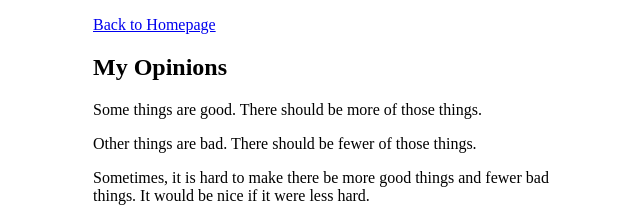
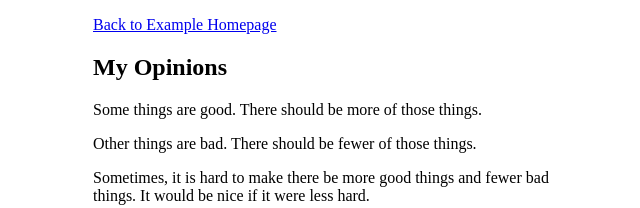
Before and after one commit to ilzolende/ilzolende.github.io, a Jekyll site: the page example-site/views.html, which Jekyll copies as it is, in a window 1280 px wide. Shown: the top 208 px of the page, without its empty margins (307-947 px from the left). Built offline with Jekyll 4.4.1, drawn with Linux system fonts in a browser that asks for light colours.

Commit message:
made example site link to real site

```diff
--- a/example-site/index.html
+++ b/example-site/index.html
@@ -16,6 +16,8 @@
         <dd>A short story.</dd>
         <dt><a href="views.html">My Opinions</a></dt>
         <dd>Some simple and underspecified moral views.</dd>
+        <dt><a href="/">Zeroed E-Kiln File</a></dt>
+        <dd>My real website, which is more complicated than the one seen here, but has simpler content.</dd>
       </dl>
     </nav>
   </body>
--- a/example-site/story.html
+++ b/example-site/story.html
@@ -8,7 +8,7 @@
     <link rel="stylesheet" href="stylesheet.css">
   </head>
   <body>
-    <nav><p><a href="index.html">Back to Homepage</a></p></nav>
+    <nav><p><a href="index.html">Back to Example Homepage</a></p></nav>
     <article>
       <h1>Alice and Bob</h1>
       <p>Once upon a time, there was a person named Alice. She often traveled between locations by walking.</p>
--- a/example-site/views.html
+++ b/example-site/views.html
@@ -8,7 +8,7 @@
     <link rel="stylesheet" href="stylesheet.css">
   </head>
   <body>
-    <nav><p><a href="index.html">Back to Homepage</a></p></nav>
+    <nav><p><a href="index.html">Back to Example Homepage</a></p></nav>
     <article>
       <h1>My Opinions</h1>
       <p>Some things are good. There should be more of those things.</p>
```
